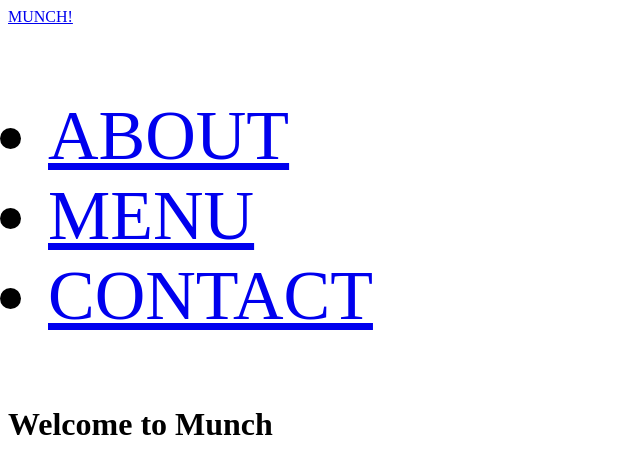
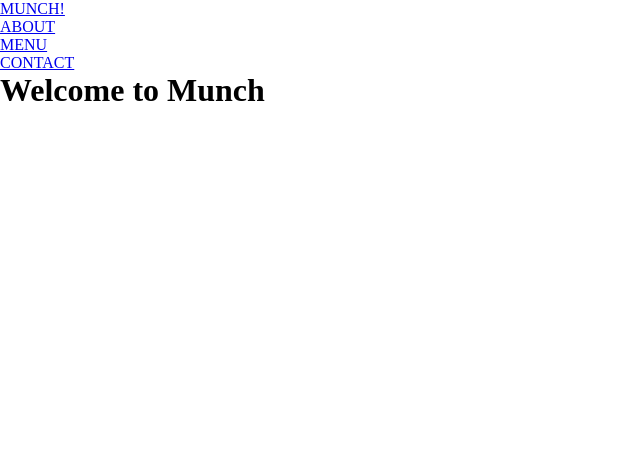
Before and after one commit to annuc1s/ms3_munch_dataCentricDevelopment, a Flask app: page / in a window 1280 px wide. Shown: the top 474 px of the page, without its empty margins (0-640 px from the left). Run offline with Flask 2, Linux system fonts and the light colour scheme.

Commit message:
default margins and google fonts added to style.css

```diff
--- a/static/css/style.css
+++ b/static/css/style.css
@@ -1,3 +1,10 @@
-#nav-bar{
-    font-size: 70px;
+@import url('https://fonts.googleapis.com/css2?family=Do+Hyeon&family=Gothic+A1:500 700&display=swap');
+
+
+/*----------------sets default margins and padding for all page content to */
+*{
+  margin: 0;
+  padding: 0;
+  border: 0;
+  box-sizing: border-box;
 }
```
